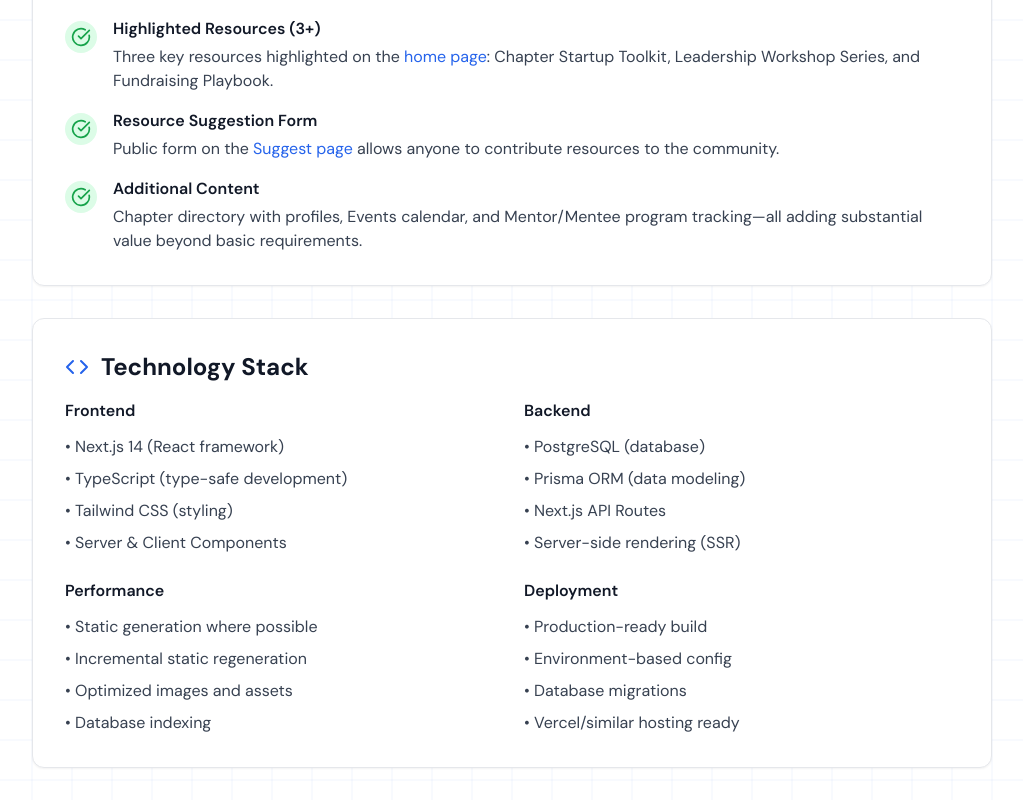
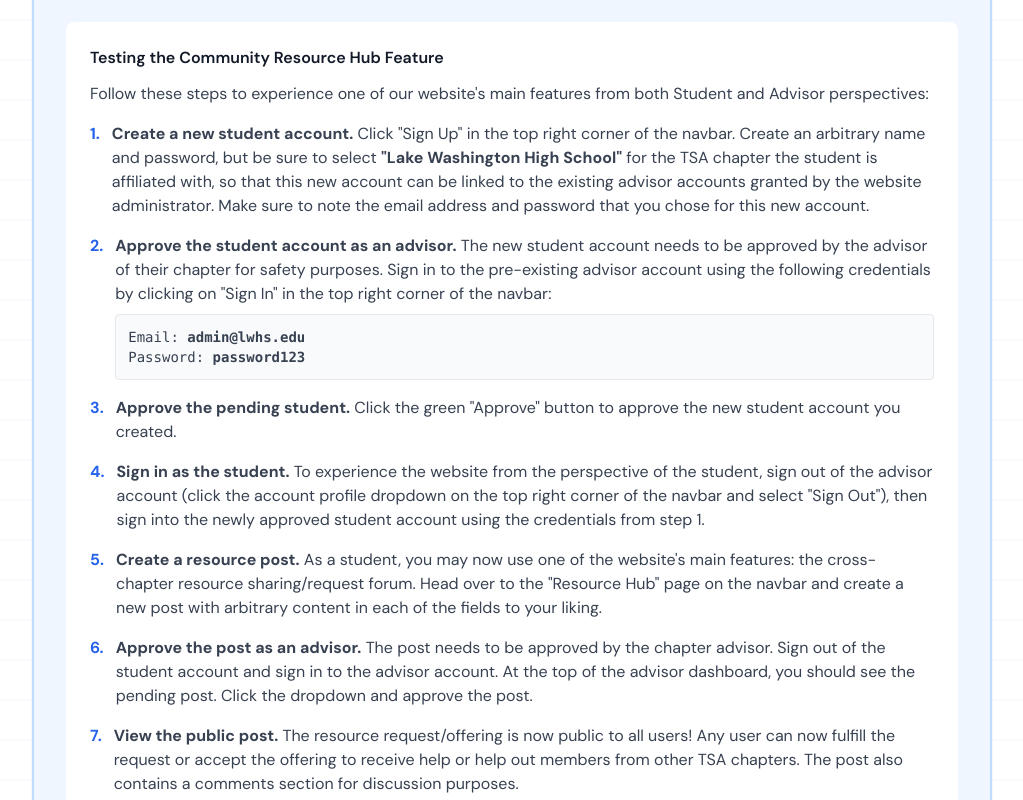
Before and after one commit to not-varram/tsa-webmaster-2025-2026, a Next.js app: page /judges in a window 1280 px wide. Shown: the part 940-1740 px from the top of the page, without its empty margins (128-1151 px from the left). Built offline with nearby package versions, Linux system fonts and the light colour scheme; no server answers.

Commit message:
feat: add Geist library and enhance JudgesPage with website usage tutorial

```diff
--- a/app/judges/page.tsx
+++ b/app/judges/page.tsx
@@ -1,6 +1,6 @@
 import { Metadata } from 'next';
 import Link from 'next/link';
-import { FileText, Code, CheckCircle, Users } from 'lucide-react';
+import { FileText, Code, CheckCircle, Users, Play } from 'lucide-react';
 import { Button } from '@/components/ui/Button';
 
 export const metadata: Metadata = {
@@ -68,6 +68,106 @@ export default function JudgesPage() {
                                     </p>
                                 </div>
                             </div>
+                        </div>
+
+                        {/* Website Usage Tutorial */}
+                        <div className="bg-gradient-to-br from-primary-50 to-blue-50 rounded-xl p-8 shadow-sm border-2 border-primary-200">
+                            <div className="flex items-center gap-3 mb-4">
+                                <Play className="w-6 h-6 text-primary-600" />
+                                <h2 className="text-2xl font-bold text-neutral-900">Website Usage Tutorial</h2>
+                            </div>
+
+                            <p className="text-neutral-700 mb-6">
+                                This website is production-ready and serves sessions for two different types of user accounts:
+                                <strong> Student Accounts</strong> (for the average TSA student member) and <strong>Advisor/Teacher Accounts</strong> (for chapter advisors).
+                            </p>
+
+                            <div className="bg-white rounded-lg p-6 mb-4">
+                                <h3 className="font-semibold text-neutral-900 mb-3">
+                                    Testing the Community Resource Hub Feature
+                                </h3>
+                                <p className="text-neutral-700 mb-4">
+                                    Follow these steps to experience one of our website's main features from both Student and Advisor perspectives:
+                                </p>
+
+                                <ol className="space-y-4 text-neutral-700">
+                                    <li className="flex gap-3">
+                                        <span className="font-bold text-primary-600 flex-shrink-0">1.</span>
+                                        <div>
+                                            <strong>Create a new student account.</strong> Click "Sign Up" in the top right corner of the navbar.
+                                            Create an arbitrary name and password, but be sure to select <strong>"Lake Washington High School"</strong> for
+                                            the TSA chapter the student is affiliated with, so that this new account can be linked to the existing
+                                            advisor accounts granted by the website administrator. Make sure to note the email address and password
+                                            that you chose for this new account.
+                                        </div>
+                                    </li>
+
+                                    <li className="flex gap-3">
+                                        <span className="font-bold text-primary-600 flex-shrink-0">2.</span>
+                                        <div>
+                                            <strong>Approve the student account as an advisor.</strong> The new student account needs to be approved
+                                            by the advisor of their chapter for safety purposes. Sign in to the pre-existing advisor account using
+                                            the following credentials by clicking on "Sign In" in the top right corner of the navbar:
+                                            <div className="mt-2 p-3 bg-neutral-50 rounded border border-neutral-200 font-mono text-sm">
+                                                <div>Email: <strong>admin@lwhs.edu</strong></div>
+                                                <div>Password: <strong>password123</strong></div>
+                                            </div>
+                                        </div>
+                                    </li>
+
+                                    <li className="flex gap-3">
+                                        <span className="font-bold text-primary-600 flex-shrink-0">3.</span>
+                                        <div>
+                                            <strong>Approve the pending student.</strong> Click the green "Approve" button to approve the new
+                                            student account you created.
+                                        </div>
+                                    </li>
+
+                                    <li className="flex gap-3">
+                                        <span className="font-bold text-primary-600 flex-shrink-0">4.</span>
+                                        <div>
+                                            <strong>Sign in as the student.</strong> To experience the website from the perspective of the student,
+                                            sign out of the advisor account (click the account profile dropdown on the top right corner of the navbar
+                                            and select "Sign Out"), then sign into the newly approved student account using the credentials from step 1.
+                                        </div>
+                                    </li>
+
+                                    <li className="flex gap-3">
+                                        <span className="font-bold text-primary-600 flex-shrink-0">5.</span>
+                                        <div>
+                                            <strong>Create a resource post.</strong> As a student, you may now use one of the website's main features:
+                                            the cross-chapter resource sharing/request forum. Head over to the "Resource Hub" page on the navbar and
+                                            create a new post with arbitrary content in each of the fields to your liking.
+                                        </div>
+                                    </li>
+
+                                    <li className="flex gap-3">
+                                        <span className="font-bold text-primary-600 flex-shrink-0">6.</span>
+                                        <div>
+                                            <strong>Approve the post as an advisor.</strong> The post needs to be approved by the chapter advisor.
+                                            Sign out of the student account and sign in to the advisor account. At the top of the advisor dashboard,
+                                            you should see the pending post. Click the dropdown and approve the post.
+                                        </div>
+                                    </li>
+
+                                    <li className="flex gap-3">
+                                        <span className="font-bold text-primary-600 flex-shrink-0">7.</span>
+                                        <div>
+                                            <strong>View the public post.</strong> The resource request/offering is now public to all users! Any user
+                                            can now fulfill the request or accept the offering to receive help or help out members from other TSA chapters.
+                                            The post also contains a comments section for discussion purposes.
+                                        </div>
+                                    </li>
+                                </ol>
+                            </div>
+
+                            {/* <div className="bg-blue-50 border border-blue-200 rounded-lg p-4">
+                                <p className="text-sm text-neutral-700">
+                                    <strong className="text-neutral-900">Note:</strong> This tutorial demonstrates the moderated content workflow
+                                    that ensures safety and quality across the platform. Both student posts and account registrations require
+                                    advisor approval before becoming active in the community.
+                                </p>
+                            </div> */}
                         </div>
 
                         {/* Brief Compliance */}
--- a/package.json
+++ b/package.json
@@ -20,6 +20,7 @@
     "bcryptjs": "^3.0.3",
     "clsx": "^2.1.1",
     "date-fns": "^4.1.0",
+    "geist": "^1.5.1",
     "jose": "^6.1.3",
     "lucide-react": "^0.447.0",
     "next": "^14.2.15",
```
Also changed, not shown: 1 other file (tests, documents, lock files or other folders).
